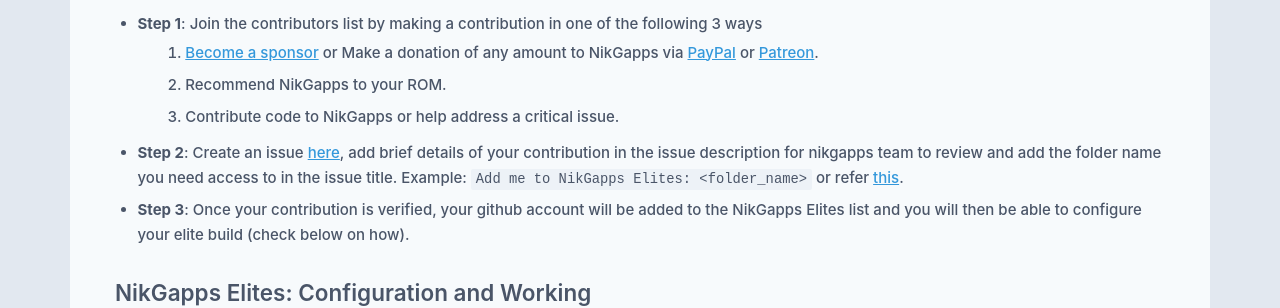
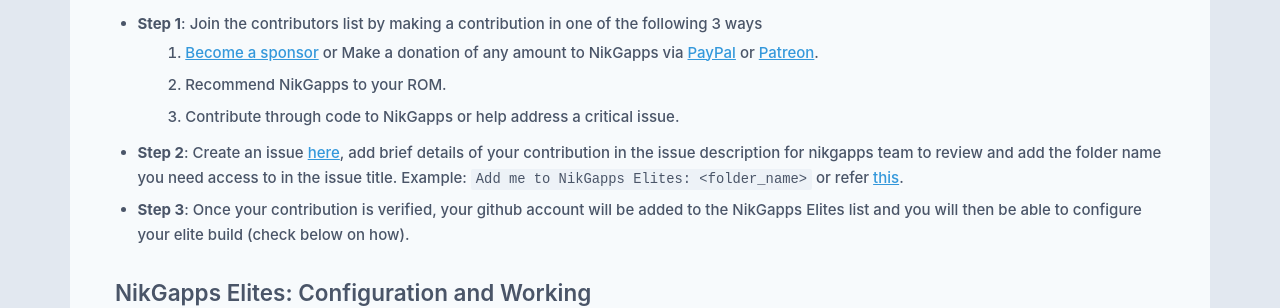
Before and after one commit to nikgapps/nikgapps.github.io, a Jekyll site: the page built from _posts/2023-06-08-NikGapps-Elites.md, in a window 1280 px wide and 900 px high, scrolled down 1367 px. Shown: the part 153-461 px from the top of the window. Built offline with Jekyll 4.4.1, drawn with Linux system fonts in a browser that asks for light colours; some web fonts are replaced.

Commit message:
Update Elite Blog

```diff
--- a/_posts/2023-06-08-NikGapps-Elites.md
+++ b/_posts/2023-06-08-NikGapps-Elites.md
@@ -38,7 +38,7 @@
 - **Step 1**: Join the contributors list by making a contribution in one of the following 3 ways
     1. [Become a sponsor](https://github.com/sponsors/nikgapps) or Make a donation of any amount to NikGapps via [PayPal](https://www.paypal.com/paypalme/inikhilmenghani) or [Patreon](https://www.patreon.com/nikgapps).
     2. Recommend NikGapps to your ROM.
-    3. Contribute code to NikGapps or help address a critical issue.
+    3. Contribute through code to NikGapps or help address a critical issue.
 - **Step 2**: Create an issue [here](https://github.com/nikgapps/config/issues/new), add brief details of your contribution in the issue description for nikgapps team to review and add the folder name you need access to in the issue title. Example: `Add me to NikGapps Elites: <folder_name>` or refer [this](https://github.com/nikgapps/config/issues/7149).
 - **Step 3**: Once your contribution is verified, your github account will be added to the NikGapps Elites list and you will then be able to configure your elite build (check below on how).
 
```
